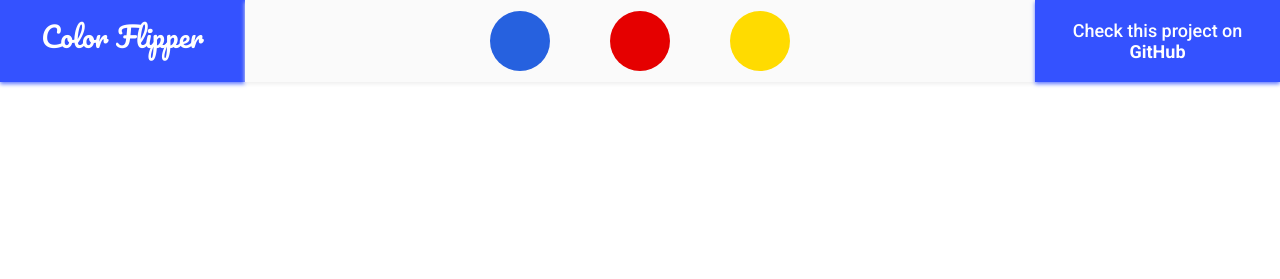
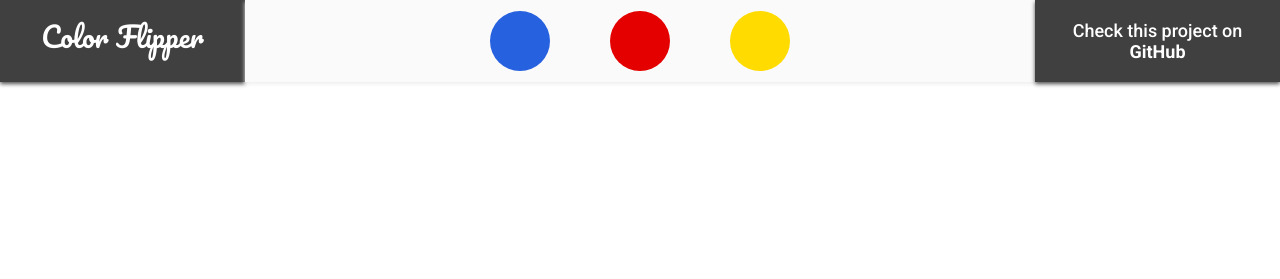
Before and after one commit to CosminBozai/Color-Flipper, a plain HTML site: page index.html in a window 1280 px wide. Shown: the top 279 px of the page. Drawn offline with Linux system fonts and the light colour scheme.

Commit message:
Changed the colors in the header

```diff
--- a/header.css
+++ b/header.css
@@ -1,9 +1,4 @@
-body {
-  margin: 0;
-}
-
 /* Header flexbox with 3 elements */
-
 header {
   display: flex;
   justify-content: space-between;
@@ -17,12 +12,12 @@ header label {
   flex: 1;
   min-width: 220px;
   padding: 12px 0px 12px 0px;
-  background-color: #3452ff;
+  background-color: #404040;
   font-family: Pacifico, Arial, Helvetica, sans-serif;
   font-size: 28px;
   color: white;
   text-align: center;
-  box-shadow: 0px 2px 4px 0px #6078ff;
+  box-shadow: 0px 2px 4px 0px #4f4f4f;
 }
 
 /* space between the left and right sections used to keep them apart
@@ -35,7 +30,7 @@ should disappear at a certain screen width*/
   gap: 60px;
   flex-grow: 2;
   flex-shrink: 3;
-  max-width: 900px;
+  max-width: 9400px;
   background-color: #fafafa;
   box-shadow: 0px 2px 4px 0px #eeeeee;
 }
@@ -67,13 +62,13 @@ header section {
   flex: 1;
   min-width: 220px;
   padding: 20px 0px 20px 0px;
-  background-color: #3452ff;
+  background-color: #404040;
   font-family: Roboto, sans-serif;
   font-size: 18px;
   font-weight: 500;
   color: white;
   text-align: center;
-  box-shadow: 0px 2px 4px 0px #6078ff;
+  box-shadow: 0px 2px 4px 0px #4f4f4f;
 }
 
 /* Link to GitHub */
```
